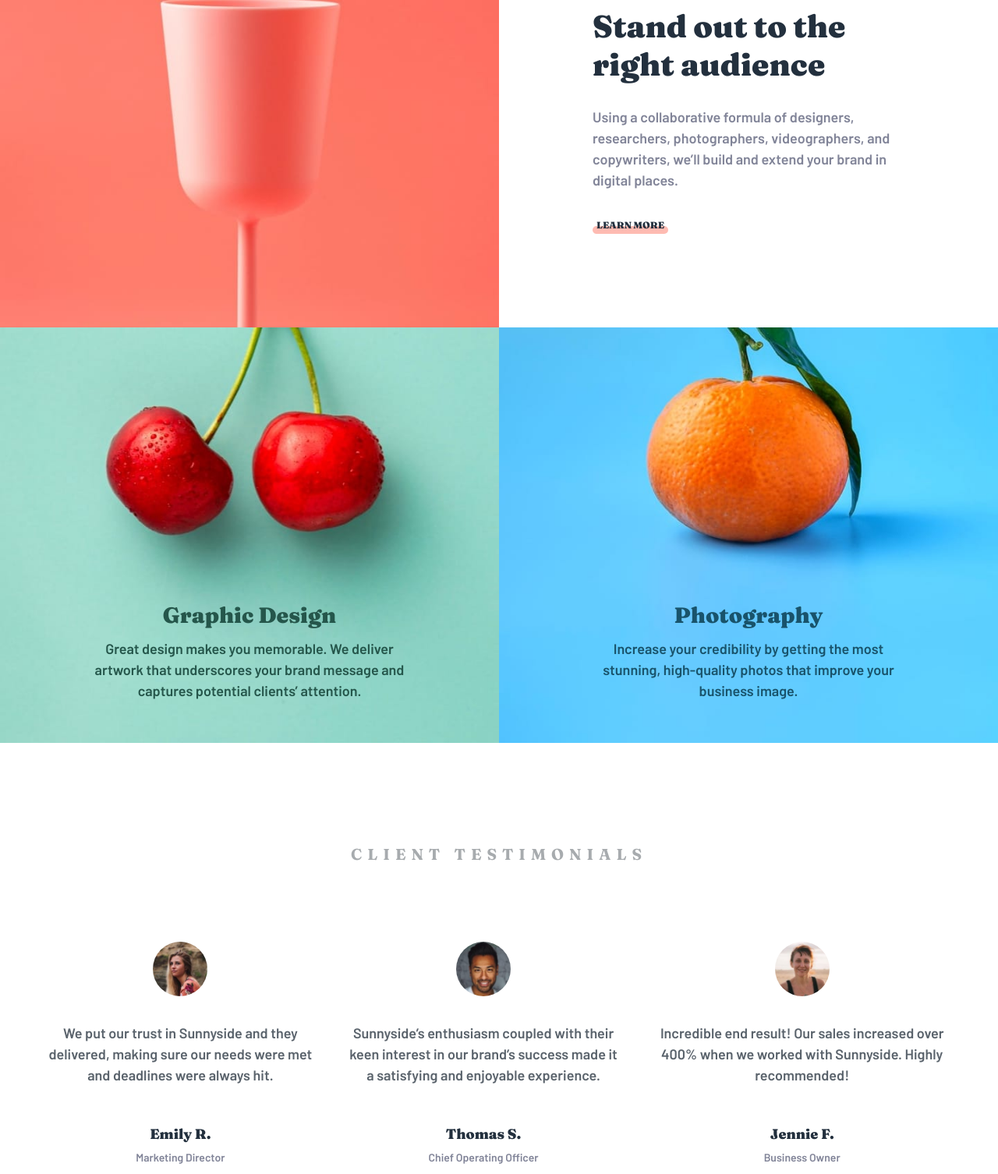
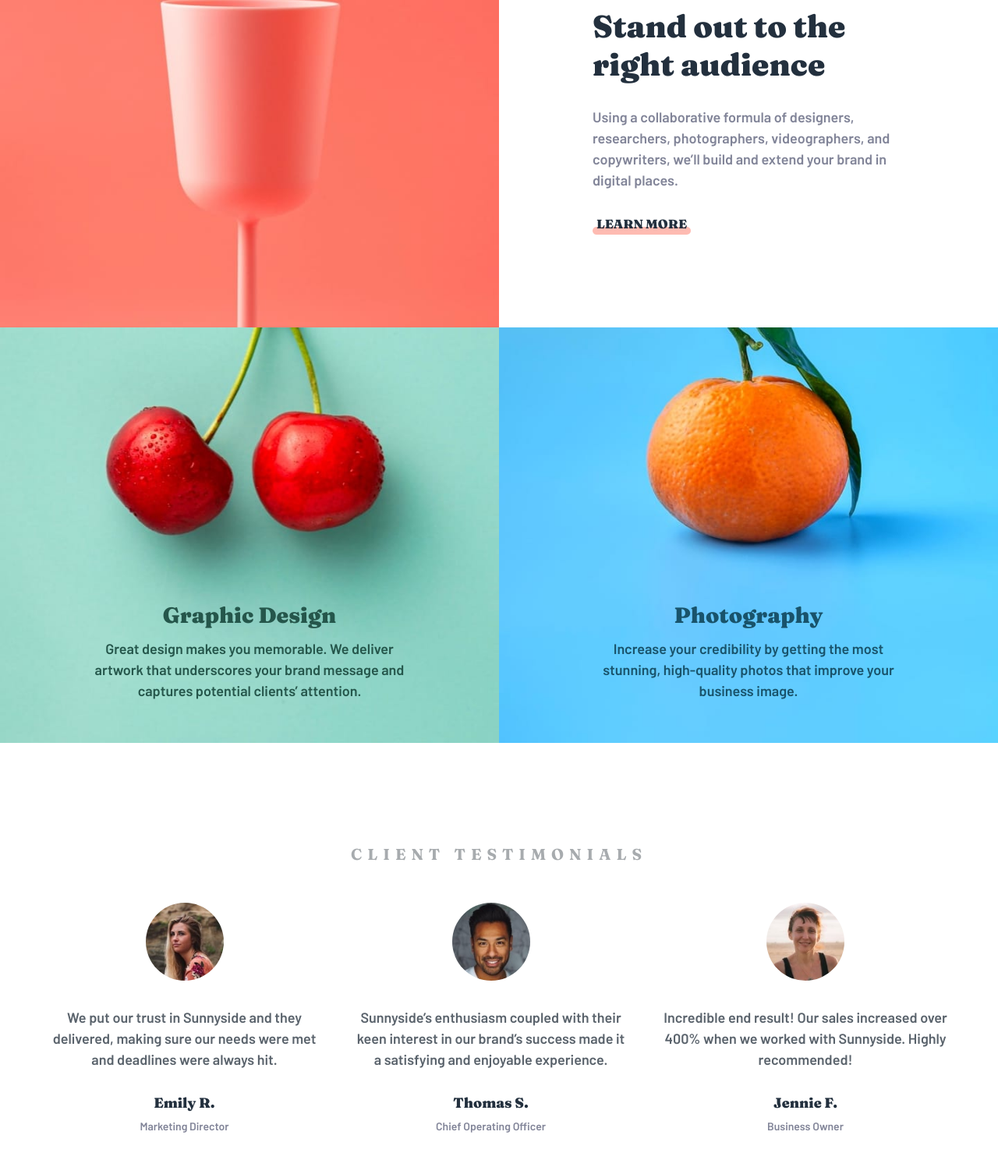
Before and after one commit to naveen-p08/sunnyside-landing-page, a plain HTML site: page index.html in a window 1280 px wide. Shown: the part 1447-2953 px from the top of the page at 78% size. Drawn offline with Linux system fonts and the light colour scheme.

Commit message:
final layout v2

```diff
--- a/style.css
+++ b/style.css
@@ -329,6 +329,7 @@ body {
 
 .transform-content p,
 .stand-out-content p {
+    font-size: var(--fs-body-s);
     margin-block: 3rem;
     line-height: 1.5;
 }
@@ -413,6 +414,7 @@ figcaption h2 {
 }
 
 figcaption p {
+    font-size: var(--fs-body-s);
     line-height: 1.5;
 }
 
@@ -435,7 +437,7 @@ figcaption p {
     letter-spacing: 7px;
 }
 
-.testimonial-users div {
+.testimonial-users > div {
     margin-top: 5rem;
 }
 
@@ -445,6 +447,7 @@ figcaption p {
 }
 
 .testimonial-users p {
+    font-size: var(--fs-client-heading-m);
     color: var(--clr-heading-gray);
     margin-block: 3rem;
     line-height: 1.5;
@@ -579,6 +582,17 @@ figcaption p {
         font-size: var(--fs-secondary-heading);
         padding-inline: 0;
     }
+
+    .transform-content p,
+    .stand-out-content p {
+        font-size: var(--fs-body);
+    }
+
+    .transform-content a,
+    .stand-out-content a {
+        font-size: var(--fs-body-s);
+    }
+
     /*endregion*/
 
     /*region info*/
@@ -596,6 +610,10 @@ figcaption p {
     figcaption h2 {
         font-size: var(--fs-sub-heading);
     }
+
+    figcaption p {
+        font-size: var(--fs-body);
+    }
     /*endregion*/
 
 
@@ -604,8 +622,16 @@ figcaption p {
         margin-block: 7rem;
     }
 
+    .testimonial-profile-img img {
+        width: 10rem;
+    }
+
     .testimonial  h2 {
         font-size: var(--fs-client-heading);
+    }
+
+    .testimonial p {
+        font-size: var(--fs-body);
     }
 
     .testimonial-users .user-name {
@@ -622,10 +648,14 @@ figcaption p {
         grid-auto-flow: column;
     }
 
-    .testimonial-users div {
+    .testimonial-users > div {
         text-align: center;
+
+        display: grid;
+        grid-auto-flow: row;
+        align-content: space-between;
     }
-    /*endregion*/
+        /*endregion*/
 
 
     .gallery {
```
